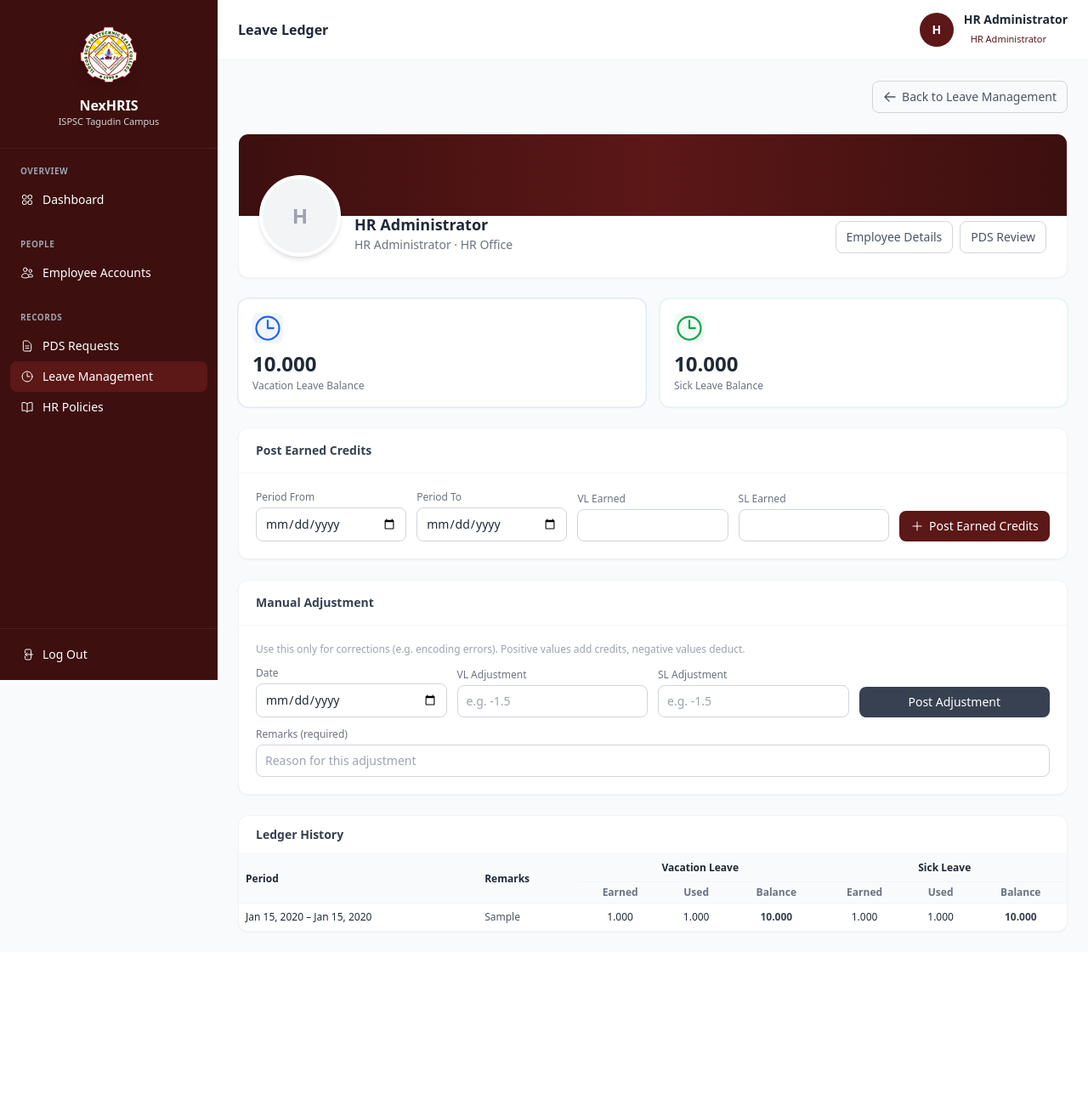
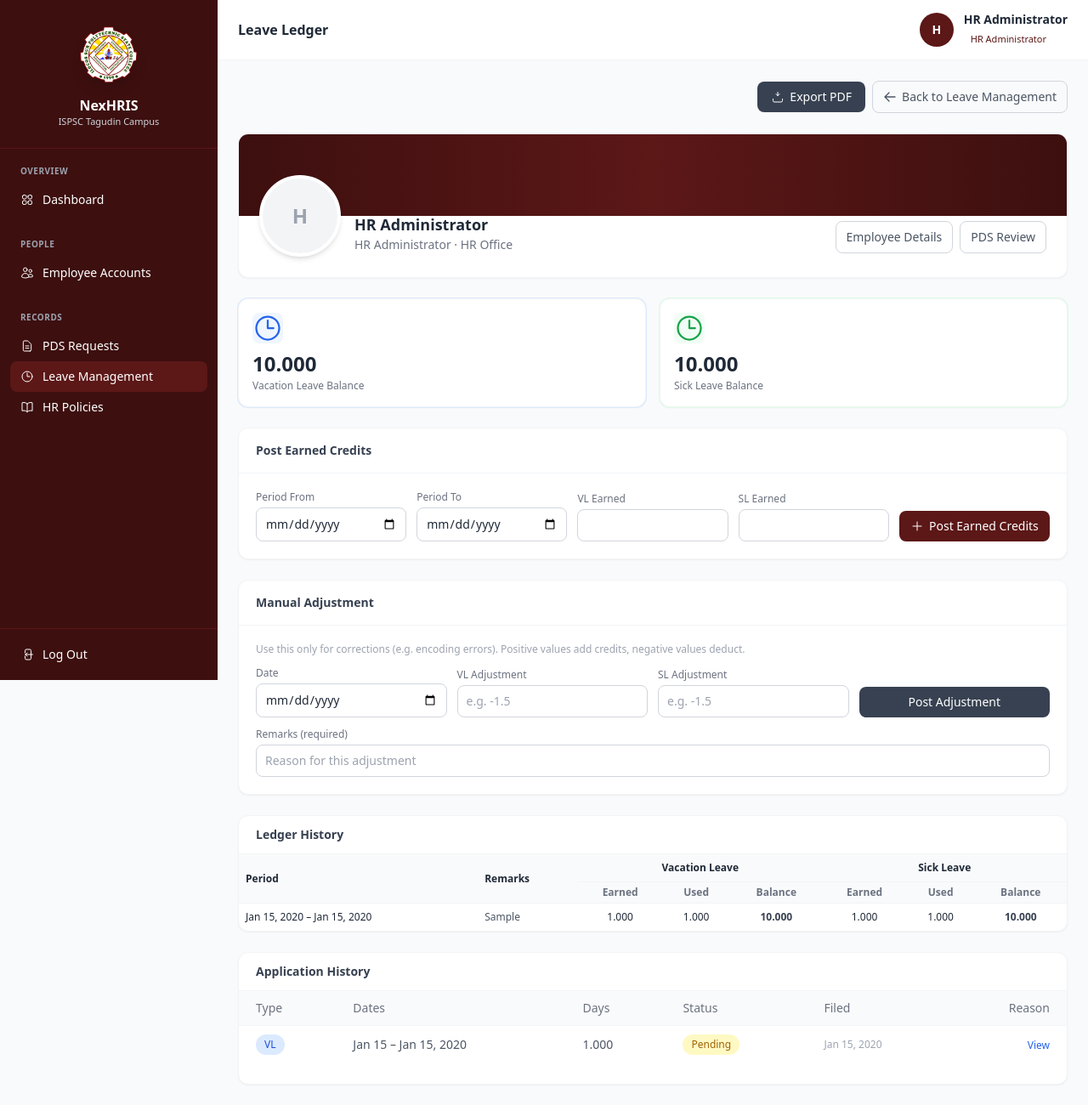
Before and after one commit to edrfjk/nexhris, a Laravel app: page /admin/leave/1/ledger in a window 1280 px wide. Shown: the whole page at 85% size. Before the commit the page ends 1097 px from the top, so only its background shows below. Run offline with Laravel 12, Linux system fonts and the light colour scheme; a user stored in the database is signed in; data comes from the database, SQL or seed files in the repository; tables that the repository leaves empty hold one stand-in row (values such as "Sample post"); style sheets or scripts are compiled from the project's sources; some libraries are stand-ins or nearby versions.

Commit message:
Improve Ledger

```diff
--- a/app/Http/Controllers/Admin/LeaveLedgerController.php
+++ b/app/Http/Controllers/Admin/LeaveLedgerController.php
@@ -15,8 +15,9 @@ class LeaveLedgerController extends Controller
 {
     $ledger = $employee->leaveLedgerEntries()->orderBy('period_from')->get();
     $balance = $employee->leaveBalance;
+    $applications = $employee->leaveApplications()->latest()->paginate(10, ['*'], 'apps_page');
 
-        return view('admin.leave.ledger', compact('employee', 'ledger', 'balance'));
+    return view('admin.leave.ledger', compact('employee', 'ledger', 'balance', 'applications'));
 }
 
 public function storeEarned(Request $request, User $employee, LeaveLedgerService $service)
@@ -24,11 +25,12 @@ class LeaveLedgerController extends Controller
     $data = $request->validate([
         'period_from' => ['required', 'date'],
         'period_to' => ['required', 'date', 'after_or_equal:period_from'],
-            'vl_earned' => ['nullable', 'numeric', 'min:0'],
-            'sl_earned' => ['nullable', 'numeric', 'min:0'],
+        'vl_earned' => ['nullable', 'numeric'],
+        'sl_earned' => ['nullable', 'numeric'],
         'remarks' => ['nullable', 'string', 'max:255'],
     ]);
 
+    try {
         $service->postEntry(
             employee: $employee,
             periodFrom: $data['period_from'],
@@ -38,6 +40,9 @@ class LeaveLedgerController extends Controller
             vlEarned: $data['vl_earned'] ?? 0,
             slEarned: $data['sl_earned'] ?? 0,
         );
+    } catch (\RuntimeException $e) {
+        return back()->with('error', $e->getMessage());
+    }
 
     return back()->with('success', 'Leave credits posted to ledger.');
 }
@@ -46,11 +51,12 @@ class LeaveLedgerController extends Controller
 {
     $data = $request->validate([
         'date' => ['required', 'date'],
-            'vl_adjustment' => ['nullable', 'numeric'], // can be negative
+        'vl_adjustment' => ['nullable', 'numeric'],
         'sl_adjustment' => ['nullable', 'numeric'],
         'remarks' => ['required', 'string', 'max:255'],
     ]);
 
+    try {
         $service->postEntry(
             employee: $employee,
             periodFrom: $data['date'],
@@ -62,8 +68,48 @@ class LeaveLedgerController extends Controller
             slEarned: max(0, $data['sl_adjustment'] ?? 0),
             slUsed: abs(min(0, $data['sl_adjustment'] ?? 0)),
         );
+    } catch (\RuntimeException $e) {
+        return back()->with('error', $e->getMessage());
+    }
 
     return back()->with('success', 'Adjustment posted.');
+}
+
+public function bulkStoreEarned(Request $request, LeaveLedgerService $service)
+{
+    $data = $request->validate([
+        'period_from' => ['required', 'date'],
+        'period_to' => ['required', 'date', 'after_or_equal:period_from'],
+        'vl_earned' => ['nullable', 'numeric', 'min:0'],
+        'sl_earned' => ['nullable', 'numeric', 'min:0'],
+        'remarks' => ['nullable', 'string', 'max:255'],
+    ]);
+
+    $employees = User::where('role', 'employee')->where('status', 'active')->get();
+    $skipped = [];
+
+    foreach ($employees as $employee) {
+        try {
+            $service->postEntry(
+                employee: $employee,
+                periodFrom: $data['period_from'],
+                periodTo: $data['period_to'],
+                type: 'earned',
+                remarks: $data['remarks'] ?? "Earned during {$data['period_from']} - {$data['period_to']}",
+                vlEarned: $data['vl_earned'] ?? 0,
+                slEarned: $data['sl_earned'] ?? 0,
+            );
+        } catch (\RuntimeException $e) {
+            $skipped[] = $employee->name;
+        }
+    }
+
+    $message = "Leave credits posted to " . ($employees->count() - count($skipped)) . " employee(s).";
+    if ($skipped) {
+        $message .= " Skipped: " . implode(', ', $skipped) . " (would go negative).";
+    }
+
+    return back()->with('success', $message);
 }
 
 
@@ -142,32 +188,6 @@ public function index(Request $request)
     return view('admin.leave.index', compact('employees', 'pendingCount', 'colleges'));
 }
 
-public function bulkStoreEarned(Request $request, LeaveLedgerService $service)
-{
-    $data = $request->validate([
-        'period_from' => ['required', 'date'],
-        'period_to' => ['required', 'date', 'after_or_equal:period_from'],
-        'vl_earned' => ['nullable', 'numeric', 'min:0'],
-        'sl_earned' => ['nullable', 'numeric', 'min:0'],
-        'remarks' => ['nullable', 'string', 'max:255'],
-    ]);
-
-    $employees = User::where('role', 'employee')->where('status', 'active')->get();
-
-    foreach ($employees as $employee) {
-        $service->postEntry(
-            employee: $employee,
-            periodFrom: $data['period_from'],
-            periodTo: $data['period_to'],
-            type: 'earned',
-            remarks: $data['remarks'] ?? "Earned during {$data['period_from']} - {$data['period_to']}",
-            vlEarned: $data['vl_earned'] ?? 0,
-            slEarned: $data['sl_earned'] ?? 0,
-        );
-    }
-
-    return back()->with('success', "Leave credits posted to {$employees->count()} employee(s).");
-}
 
 public function exportLedgerPdf(User $employee)
 {
--- a/composer.json
+++ b/composer.json
@@ -7,7 +7,7 @@
     "license": "MIT",
     "require": {
         "php": "^8.2",
-        "barryvdh/laravel-dompdf": "*",
+        "barryvdh/laravel-dompdf": "^3.1",
         "laravel/framework": "^12.0",
         "laravel/tinker": "^2.10.1",
         "phpoffice/phpspreadsheet": "^5.9",
--- a/resources/views/admin/leave/ledger.blade.php
+++ b/resources/views/admin/leave/ledger.blade.php
@@ -4,6 +4,11 @@
 @section('content')
 <x-page-header title="Leave Ledger">
     <x-slot:actions>
+        <a href="{{ route('admin.leave.ledger.pdf', $employee) }}" target="_blank"
+           class="inline-flex items-center gap-1.5 bg-gray-700 text-white px-4 py-2 rounded-lg text-sm font-medium hover:bg-gray-800 transition">
+            <svg class="w-4 h-4" fill="none" viewBox="0 0 24 24" stroke="currentColor"><path stroke-linecap="round" stroke-linejoin="round" stroke-width="1.5" d="M12 9.75L12 3.75m0 6l3-3m-3 3l-3-3M3.75 15.75v3a2.25 2.25 0 002.25 2.25h12a2.25 2.25 0 002.25-2.25v-3"/></svg>
+            Export PDF
+        </a>
         <a href="{{ route('admin.leave.index') }}"
            class="inline-flex items-center gap-1.5 text-sm text-gray-600 border border-gray-300 rounded-lg px-3 py-2 hover:bg-gray-50 transition">
             <svg class="w-4 h-4" fill="none" viewBox="0 0 24 24" stroke="currentColor">
@@ -173,4 +178,73 @@
         </table>
     </div>
 </div>
+
+<div class="bg-white rounded-xl shadow-sm border border-gray-100 overflow-hidden mt-6">
+    <div class="px-5 py-3 border-b border-gray-100">
+        <h3 class="text-sm font-semibold text-gray-700">Application History</h3>
+    </div>
+    <table class="w-full text-sm">
+        <thead class="bg-gray-50 text-left text-gray-500">
+            <tr>
+                <th class="px-5 py-2.5 font-medium">Type</th>
+                <th class="px-5 py-2.5 font-medium">Dates</th>
+                <th class="px-5 py-2.5 font-medium">Days</th>
+                <th class="px-5 py-2.5 font-medium">Status</th>
+                <th class="px-5 py-2.5 font-medium">Filed</th>
+                <th class="px-5 py-2.5 font-medium text-right">Reason</th>
+            </tr>
+        </thead>
+        <tbody>
+            @forelse ($applications as $app)
+                <tr class="border-t border-gray-100 hover:bg-gray-50 transition" x-data="{ open: false }">
+                    <td class="px-5 py-2.5"><x-badge :color="$app->leave_type === 'VL' ? 'blue' : 'green'">{{ $app->leave_type }}</x-badge></td>
+                    <td class="px-5 py-2.5 text-gray-600">{{ $app->date_from->format('M d') }} – {{ $app->date_to->format('M d, Y') }}</td>
+                    <td class="px-5 py-2.5 text-gray-600">{{ $app->days }}</td>
+                    <td class="px-5 py-2.5">
+                        <x-badge :color="match($app->status) { 'approved' => 'green', 'declined' => 'red', default => 'yellow' }">
+                            {{ ucfirst($app->status) }}
+                        </x-badge>
+                    </td>
+                    <td class="px-5 py-2.5 text-gray-400 text-xs">{{ $app->created_at->format('M d, Y') }}</td>
+                    <td class="px-5 py-2.5 text-right">
+                        @if ($app->reason)
+                            <button @click="open = true" class="text-xs text-blue-600 hover:underline">View</button>
+                        @else
+                            <span class="text-xs text-gray-300">—</span>
+                        @endif
+                    </td>
+                </tr>
+
+                @if ($app->reason)
+                <template x-teleport="body">
+                    <div x-show="open" x-cloak class="fixed inset-0 bg-black/40 z-50 flex items-center justify-center p-4" @click.self="open = false">
+                        <div class="bg-white rounded-xl shadow-lg max-w-md w-full p-5" @click.stop>
+                            <div class="flex justify-between items-start mb-3">
+                                <div>
+                                    <p class="font-semibold text-gray-800">{{ $app->leave_type }} — {{ $app->date_from->format('M d') }} to {{ $app->date_to->format('M d, Y') }}</p>
+                                    <x-badge :color="match($app->status) { 'approved' => 'green', 'declined' => 'red', default => 'yellow' }" class="mt-1">
+                                        {{ ucfirst($app->status) }}
+                                    </x-badge>
+                                </div>
+                                <button @click="open = false" class="text-gray-400 hover:text-gray-600">
+                                    <svg class="w-5 h-5" fill="none" viewBox="0 0 24 24" stroke="currentColor"><path stroke-linecap="round" stroke-linejoin="round" stroke-width="2" d="M6 18L18 6M6 6l12 12"/></svg>
+                                </button>
+                            </div>
+                            <p class="text-xs text-gray-400 mb-1">Reason</p>
+                            <p class="text-sm text-gray-700">{{ $app->reason }}</p>
+                            @if ($app->remarks)
+                                <p class="text-xs text-gray-400 mt-3 mb-1">HR Remarks</p>
+                                <p class="text-sm text-gray-700">{{ $app->remarks }}</p>
+                            @endif
+                        </div>
+                    </div>
+                </template>
+                @endif
+            @empty
+                <tr><td colspan="6"><x-empty-state message="No leave applications on record." /></td></tr>
+            @endforelse
+        </tbody>
+    </table>
+    <div class="px-5 py-3">{{ $applications->links() }}</div>
+</div>
 @endsection
```
Also changed, not shown: app/Services/LeaveLedgerService.php (+8 -0 lines). Lines whose indentation alone changed are shown as unchanged.
